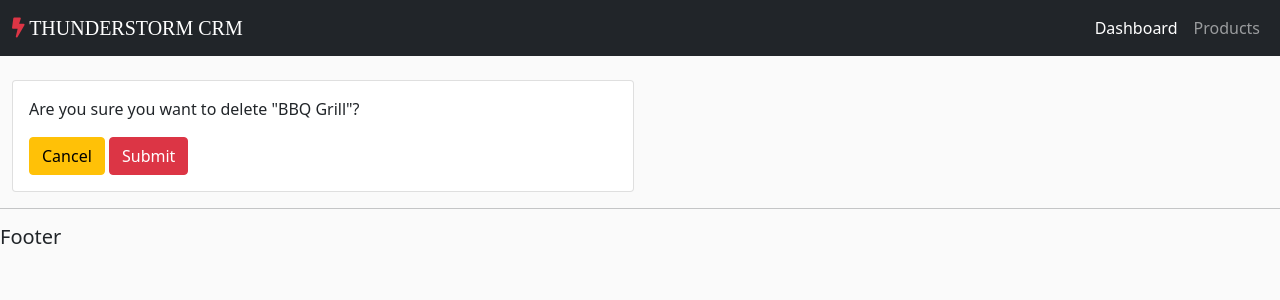
After one commit to imchandu1107/Django_CRM, a Django app: page /delete_order/1/ in a window 1280 px wide. The commit adds this page. Shown: the top 300 px of the page. Run offline with Django 3.2, Linux system fonts and the light colour scheme; data comes from the database, SQL or seed files in the repository; both versions use the stored data as it was after the commit; some web fonts are replaced.

Commit message:
complete CRUD functionalities implemented

```diff
--- a/accounts/models.py
+++ b/accounts/models.py
@@ -46,3 +46,6 @@ class Order(models.Model):
     product = models.ForeignKey(Product, null=True, on_delete= models.SET_NULL)
     date_created = models.DateTimeField(auto_now_add=True, null=True)
     status = models.CharField(max_length=200, null=True, choices=STATUS)
+
+    def __str__(self):
+        return self.product.name
--- a/accounts/templates/accounts/customer.html
+++ b/accounts/templates/accounts/customer.html
@@ -65,8 +65,8 @@
                             <td>{{order.product.category}}</td>
                             <td>{{order.date_created}}</td>
                             <td>{{order.status}}</td>
-                            <td><a class="btn btn-sm btn-info" href="">Update</a></td>
-                            <td><a class="btn btn-sm btn-danger" href="">Delete</a></td>
+                            <td><a class="btn btn-sm btn-info" href="{% url 'update_order' order.id  %}">Update</a></td>
+					        <td><a class="btn btn-sm btn-danger" href="{% url 'delete_order' order.id  %}">Delete</a></td>
                         </tr>
                     {% endfor %}
 
--- a/accounts/templates/accounts/dashboard.html
+++ b/accounts/templates/accounts/dashboard.html
@@ -50,7 +50,7 @@
 					<td>{{order.date_created}}</td>
 					<td>{{order.status}}</td>
 					<td><a class="btn btn-sm btn-info" href="{% url 'update_order' order.id  %}">Update</a></td>
-					<td><a class="btn btn-sm btn-danger" href="">Delete</a></td>
+					<td><a class="btn btn-sm btn-danger" href="{% url 'delete_order' order.id  %}">Delete</a></td>
 				</tr>
 				{% endfor %}
 
--- /dev/null
+++ b/accounts/templates/accounts/delete.html
@@ -0,0 +1,24 @@
+{% extends 'accounts/main.html' %}
+{% load static %}
+{% block content %}
+
+    <br>
+    <div class="row ms-auto">
+        <div class="col-md-6">
+            <div class="card card-body">
+                <p>Are you sure you want to delete "{{item}}"?</p>
+
+                <form action="{% url 'delete_order' item.id %}" method="POST">
+
+                    {% csrf_token %}
+
+                    <a class="btn btn-warning" href="{% url 'home' %}">Cancel</a>
+                    <input class="btn btn-danger" type="submit" name="Confirm">
+
+                </form>
+
+            </div>
+        </div>
+    </div>
+
+{% endblock %}
--- a/accounts/urls.py
+++ b/accounts/urls.py
@@ -7,4 +7,5 @@ urlpatterns = [
     path('customer/<str:pk>/',views.customer, name='customer'),
     path('create_order/', views.createOrder, name="create_order"),
     path('update_order/<str:pk>/', views.updateOrder, name="update_order"),
+    path('delete_order/<str:pk>/', views.deleteOrder, name="delete_order"),
 ]
--- a/accounts/views.py
+++ b/accounts/views.py
@@ -63,3 +63,13 @@ def updateOrder(request, pk):
             return redirect('/')
     context= {'form':form}
     return render(request, 'accounts/order_form.html', context)
+
+
+def deleteOrder(request, pk):
+    order = Order.objects.get(id=pk)
+
+    if request.method == "POST":
+        order.delete()
+        return redirect('/')
+    context= {'item':order}
+    return render(request, 'accounts/delete.html', context)
```
Also changed, not shown: accounts/templates/accounts/order_form.html (+13 -5 lines), db.sqlite3.
